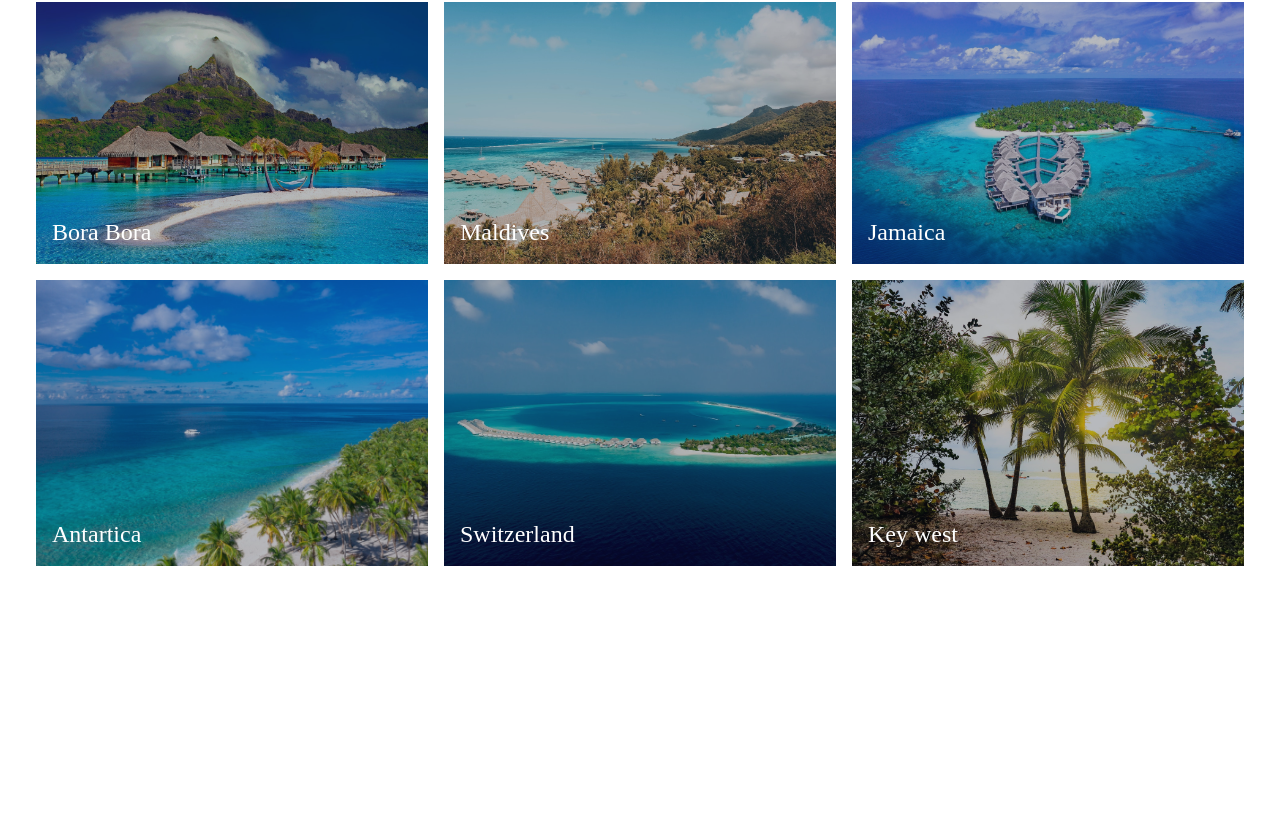
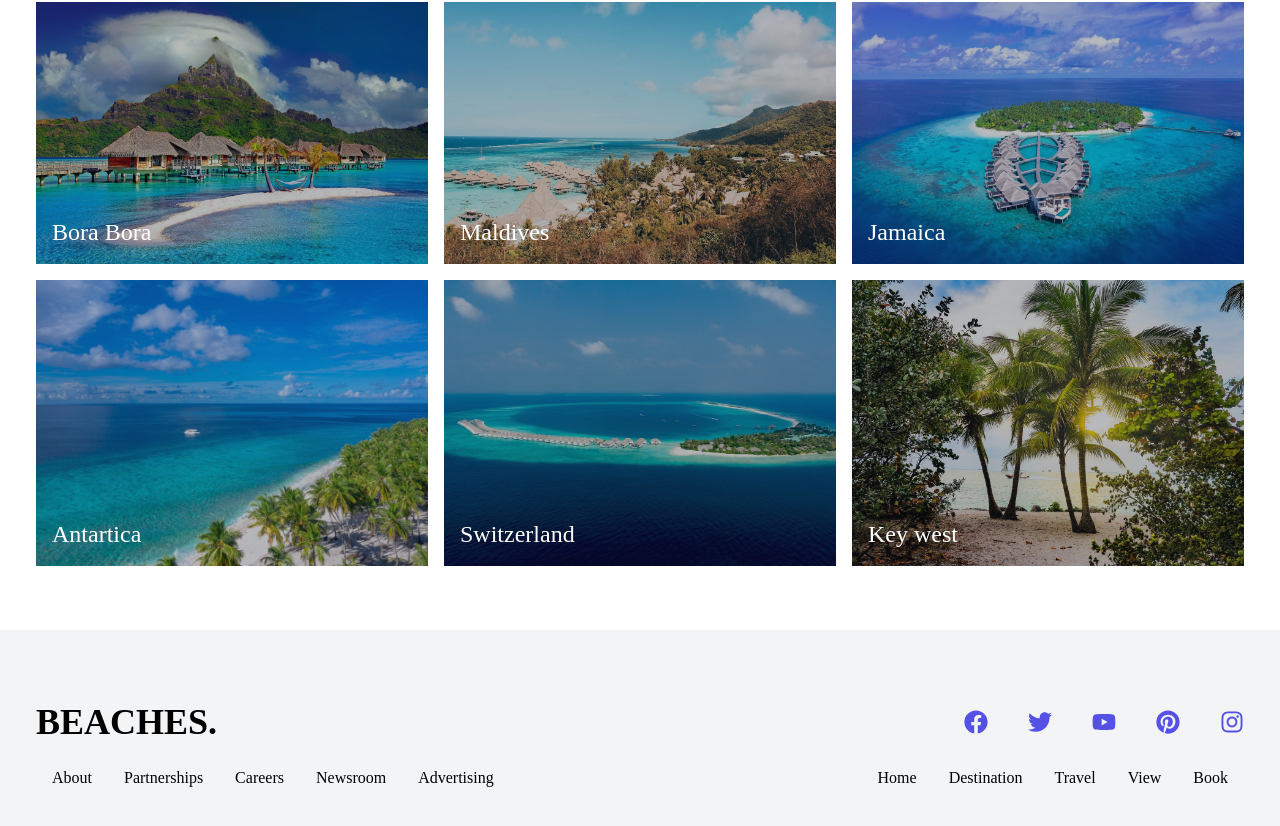
Before and after one commit to Satabdi-Rani/Travel, a React (Create React App) app: page / in a window 1280 px wide. Shown: the part 2158-2984 px from the top of the page. Before the commit the page ends 2788 px from the top, so only its background shows below. Built offline with nearby package versions, Linux system fonts and the light colour scheme.

Commit message:
Footer added

```diff
--- a/src/App.js
+++ b/src/App.js
@@ -4,6 +4,8 @@ import Hero from './components/Hero';
 import Destinations from './components/Destinations';
 import Search from './components/Search';
 import Selects from './components/Selects';
+import Footer from './components/Footer';
+// import Carousel from './components/Carousel';
 
 function App() {
   return (
@@ -13,6 +15,7 @@ function App() {
        <Destinations></Destinations>
        <Search></Search>
        <Selects></Selects>
+       <Footer></Footer>
     </div>
   );
 }
--- /dev/null
+++ b/src/components/Carousel.jsx
@@ -0,0 +1,37 @@
+import React, { useState } from 'react'
+import { BsArrowLeftSquareFill, BsArrowRightSquareFill } from 'react-icons/bs';
+
+const sliderData = [
+    {
+        url: 'https://images.unsplash.com/photo-1476514525535-07fb3b4ae5f1?ixlib=rb-4.0.3&ixid=M3wxMjA3fDB8MHxwaG90by1wYWdlfHx8fGVufDB8fHx8fA%3D%3D&auto=format&fit=crop&w=870&q=80'
+    },
+    {
+        url: 'https://images.unsplash.com/photo-1501785888041-af3ef285b470?ixlib=rb-4.0.3&ixid=M3wxMjA3fDB8MHxwaG90by1wYWdlfHx8fGVufDB8fHx8fA%3D%3D&auto=format&fit=crop&w=870&q=80'
+    },
+    {
+        url: 'https://images.unsplash.com/photo-1517760444937-f6397edcbbcd?ixlib=rb-4.0.3&ixid=M3wxMjA3fDB8MHxwaG90by1wYWdlfHx8fGVufDB8fHx8fA%3D%3D&auto=format&fit=crop&w=870&q=80'
+    }
+];
+
+const Carousel = () => {
+    const [slide, setSlide] = useState(0);
+    const length = sliderData.length
+    console.log(length)
+
+    const prevSlide = () => {}
+    const nextSlide = () => {}
+  return (
+    <div className='max-w-[1240px] mx-auto px-4 py-16 relative flex justify-center items-center'>
+      <BsArrowLeftSquareFill onClick={prevSlide} className='absolute top-[50%] text-3xl text-white cursor-pointer left-8'/>
+      <BsArrowRightSquareFill onClick={nextSlide} className='absolute top-[-50%] text-3xl text-white cursor-pointer right-8'/>
+      {sliderData.map((item, index) => (
+        <div className={index === slide ? 'opacity-100' : 'opacity-0'} >
+           {index === slide && ( <img className='w-full rounded-md' src={item.url} alt="/" />)}
+
+        </div>
+      ))}
+    </div>
+  )
+}
+
+export default Carousel
--- /dev/null
+++ b/src/components/Footer.jsx
@@ -0,0 +1,41 @@
+import React from 'react'
+import {FaFacebook, FaInstagram, FaPinterest, FaTwitter, FaYoutube} from 'react-icons/fa';
+
+const Footer = () => {
+  return (
+    <div className='w-full bg-gray-100 py-16'>
+        <div className='max-w-[1240px] mx-auto flex flex-col px-4'>
+        <div className='sm:flex text-center justify-between items-center'>
+            <h1>BEACHES.</h1>
+            <div className='flex justify-between w-full sm:max-w-[280px] my-4'>
+            <FaFacebook className='icon' />
+            <FaTwitter className='icon' />
+            <FaYoutube className='icon' />
+            <FaPinterest className='icon' />
+            <FaInstagram className='icon' />
+            </div>
+        </div>
+
+        <div className='flex justify-between'>
+            <ul className='lg:flex'>
+                <li>About</li>
+                <li>Partnerships</li>
+                <li>Careers</li>
+                <li>Newsroom</li>
+                <li>Advertising</li>
+            </ul>
+            <ul className='text-right lg:flex'>
+            <li>Home</li>
+        <li>Destination</li>
+        <li>Travel</li>
+        <li>View</li>
+        <li>Book</li>
+            </ul>
+        </div>
+        </div>
+
+    </div>
+  )
+}
+
+export default Footer
```
